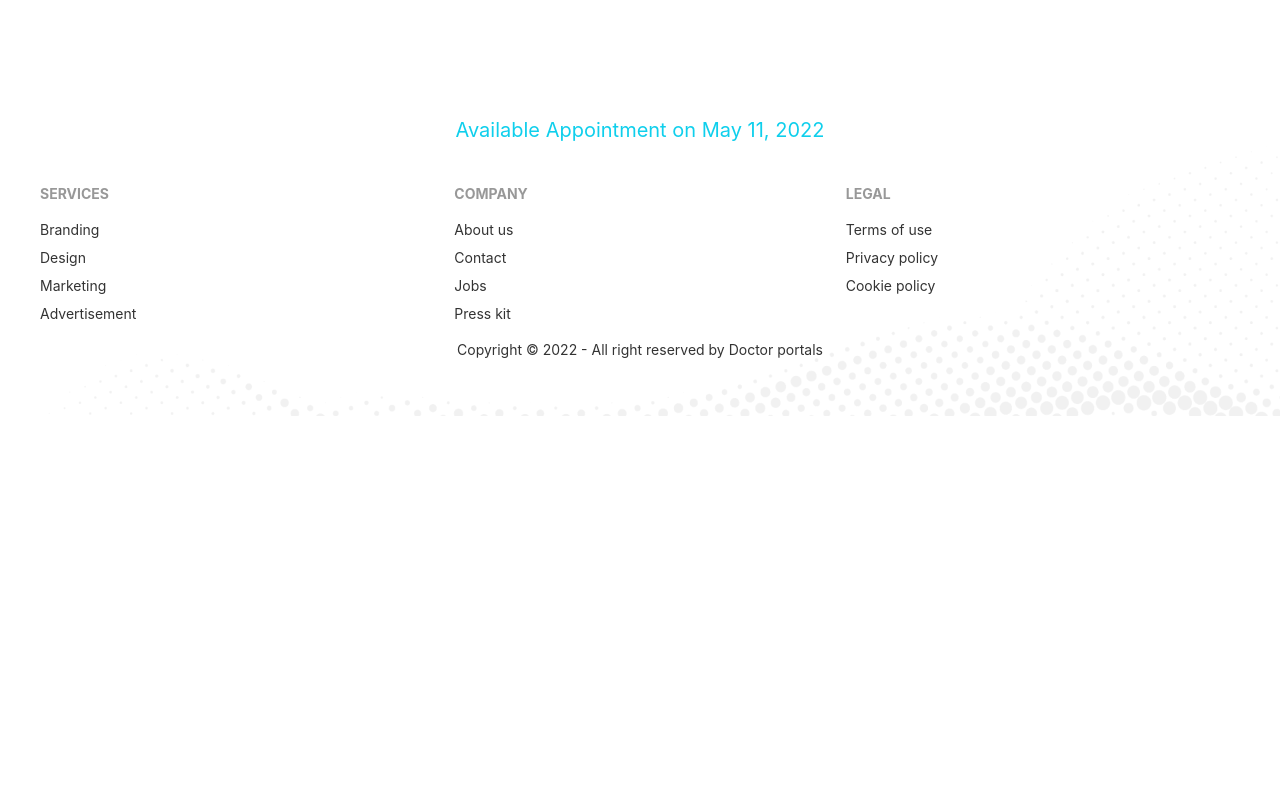
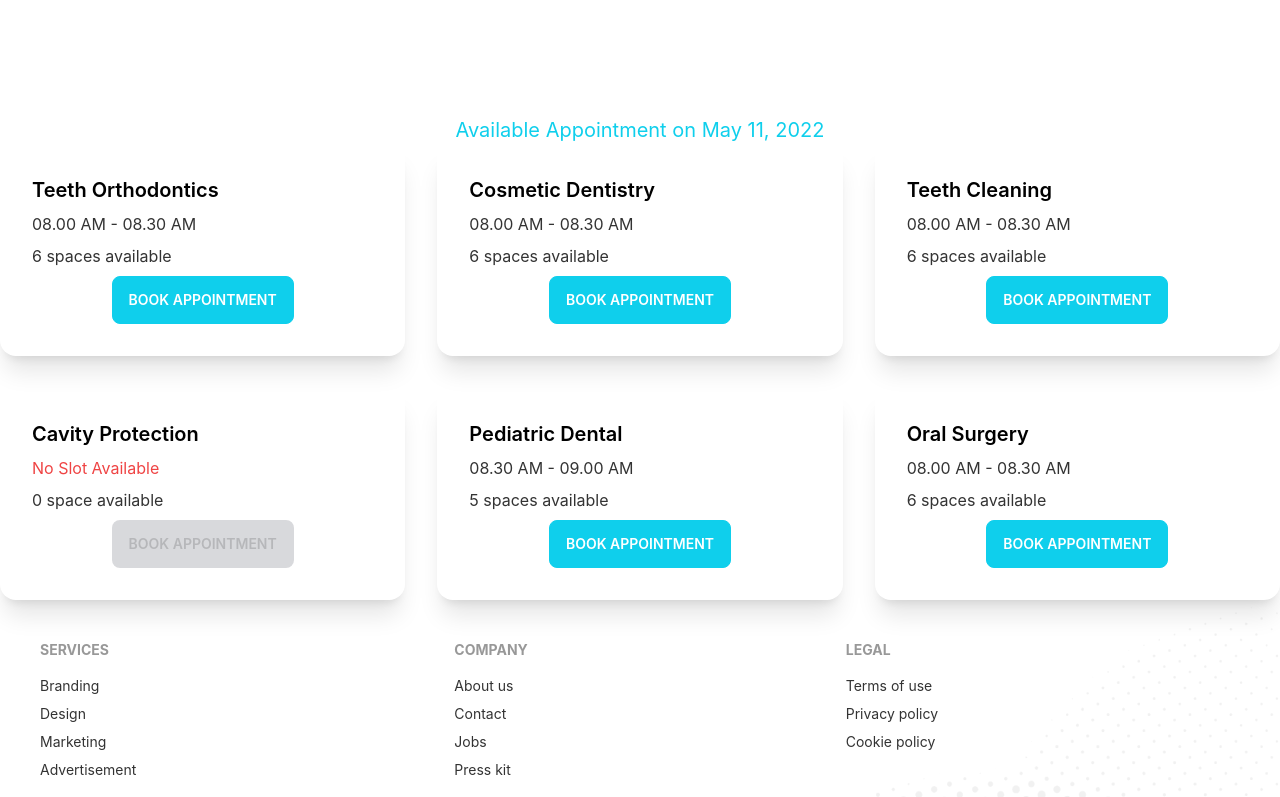
Before and after one commit to Redoyan2/Doctors-portals-client, a React (Create React App) app: page /appointment in a window 1280 px wide. Shown: the part 748-1545 px from the top of the page. Before the commit the page ends 1164 px from the top, so only its background shows below. Built offline with nearby package versions, Linux system fonts and the light colour scheme.

Commit message:
booking modal

```diff
--- a/public/services.json
+++ b/public/services.json
@@ -39,12 +39,7 @@
       "_id": 4,
       "name": "Cavity Protection",
       "slots": [
-        "08.00 AM - 08.30 AM",
-        "08.30 AM - 09.00 AM",
-        "09.00 AM - 9.30 AM",
-        "09.30 AM - 10.00 AM",
-        "10.00 AM - 10.30 AM",
-        "10.30 AM - 11.00 AM"
+
       ]
     },
     {
--- a/src/Pages/Appointment/AvailableAppointment.js
+++ b/src/Pages/Appointment/AvailableAppointment.js
@@ -1,12 +1,31 @@
 import { format } from 'date-fns';
-import React, { useState } from 'react';
+import React, { useEffect, useState } from 'react';
+import Service from './Service';
 
 const AvailableAppointment = ({date}) => {
     const [services, setServices] = useState([]);
+
+
+    useEffect(()=>{
+        fetch('services.json')
+        .then(res=>res.json())
+        .then(data=>setServices(data));
+    },[])
+
     return (
         <div>
             <h2 className='text-xl text-primary text-center'>Available Appointment on {format(date, 'PP')}</h2>
-        </div>
+            <div className='grid grid-cols-1 md:grid-cols-2 lg:grid-cols-3 gap-8'>
+                {
+                   services.map(service=><Service
+                   key={service._id}
+                   service={service}
+
+                   ></Service>)
+                }
+            </div>
+
+       </div>
     );
 };
 
--- /dev/null
+++ b/src/Pages/Appointment/BookingModal.js
@@ -0,0 +1,21 @@
+import React from 'react';
+
+const BookingModal = () => {
+    return (
+        <div>
+            <label for="my-modal-6" class="btn modal-button">open modal</label>
+            <input type="checkbox" id="my-modal-6" class="modal-toggle" />
+            <div class="modal modal-bottom sm:modal-middle">
+                <div class="modal-box">
+                    <h3 class="font-bold text-lg">Congratulations random Interner user!</h3>
+                    <p class="py-4">You've been selected for a chance to get one year of subscription to use Wikipedia for free!</p>
+                    <div class="modal-action">
+                        <label for="my-modal-6" class="btn">Yay!</label>
+                    </div>
+                </div>
+            </div>
+        </div>
+    );
+};
+
+export default BookingModal;
--- /dev/null
+++ b/src/Pages/Appointment/Service.js
@@ -0,0 +1,29 @@
+import React from 'react';
+
+const Service = ({ service }) => {
+    const { name, slots } = service;
+    return (
+        <div class="card lg:max-w-lg shadow-xl">
+            <div class="card-body">
+                <h2 class="card-title text-black">{name}</h2>
+                <p>
+                    {
+                        slots.length > 0
+                        ? <span>{slots[0]}</span>
+                        : <span className='text-red-500'>No Slot Available</span>
+                    }
+                </p>
+                <p>{slots.length} {slots.length > 1 ? 'spaces' : 'space'} available</p>
+                <div class="card-actions justify-center">
+                    <button
+                    disabled={slots.length===0}
+                    class="btn btn-primary text-white">
+                        Book Appointment
+                        </button>
+                </div>
+            </div>
+        </div>
+    );
+};
+
+export default Service;
```
